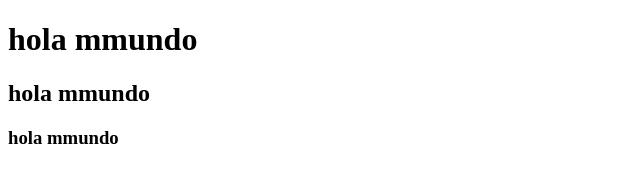
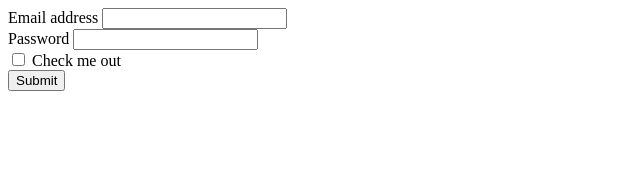
Before and after one commit to willrivery/grupo1, a plain HTML site: page index.html in a window 1280 px wide. Shown: the whole page, without its empty margins (0-640 px from the left). Drawn offline with Linux system fonts and the light colour scheme.

Commit message:
first login

```diff
--- a/index.html
+++ b/index.html
@@ -6,8 +6,22 @@
     <title>Document</title>
 </head>
 <body>
-    <h1>hola mmundo</h1>
-    <h2>hola mmundo</h2>
-    <h3>hola mmundo</h3>
+    <form>
+        <div class="form-group">
+          <label for="exampleInputEmail1">Email address</label>
+          <input type="email" class="form-control" id="exampleInputEmail1" aria-describedby="emailHelp">
+
+        </div>
+        <div class="form-group">
+          <label for="exampleInputPassword1">Password</label>
+          <input type="password" class="form-control" id="exampleInputPassword1">
+        </div>
+        <div class="form-group form-check">
+          <input type="checkbox" class="form-check-input" id="exampleCheck1">
+          <label class="form-check-label" for="exampleCheck1">Check me out</label>
+        </div>
+        <button type="submit" class="btn btn-primary">Submit</button>
+
+      </form>
 </body>
 </html>
```
